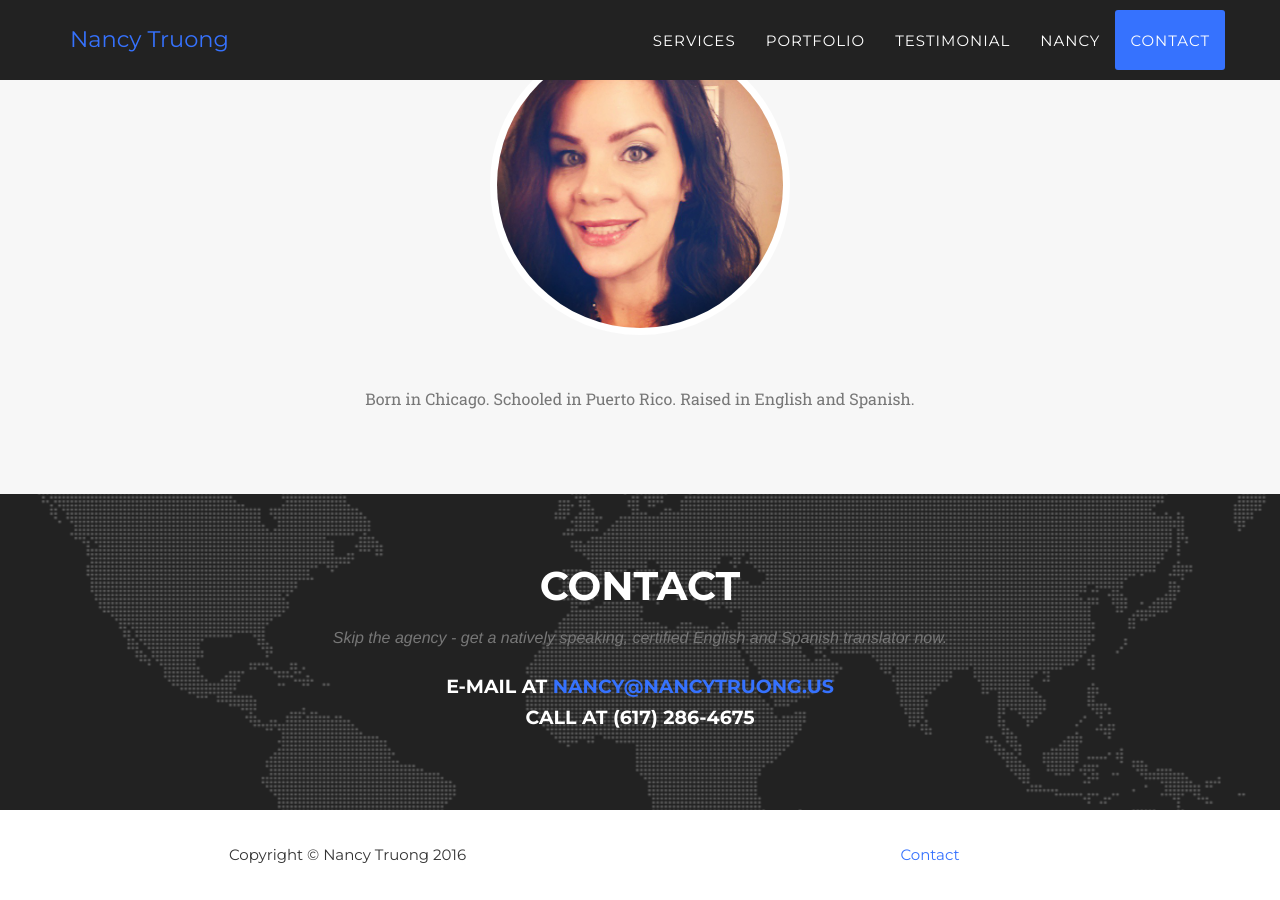
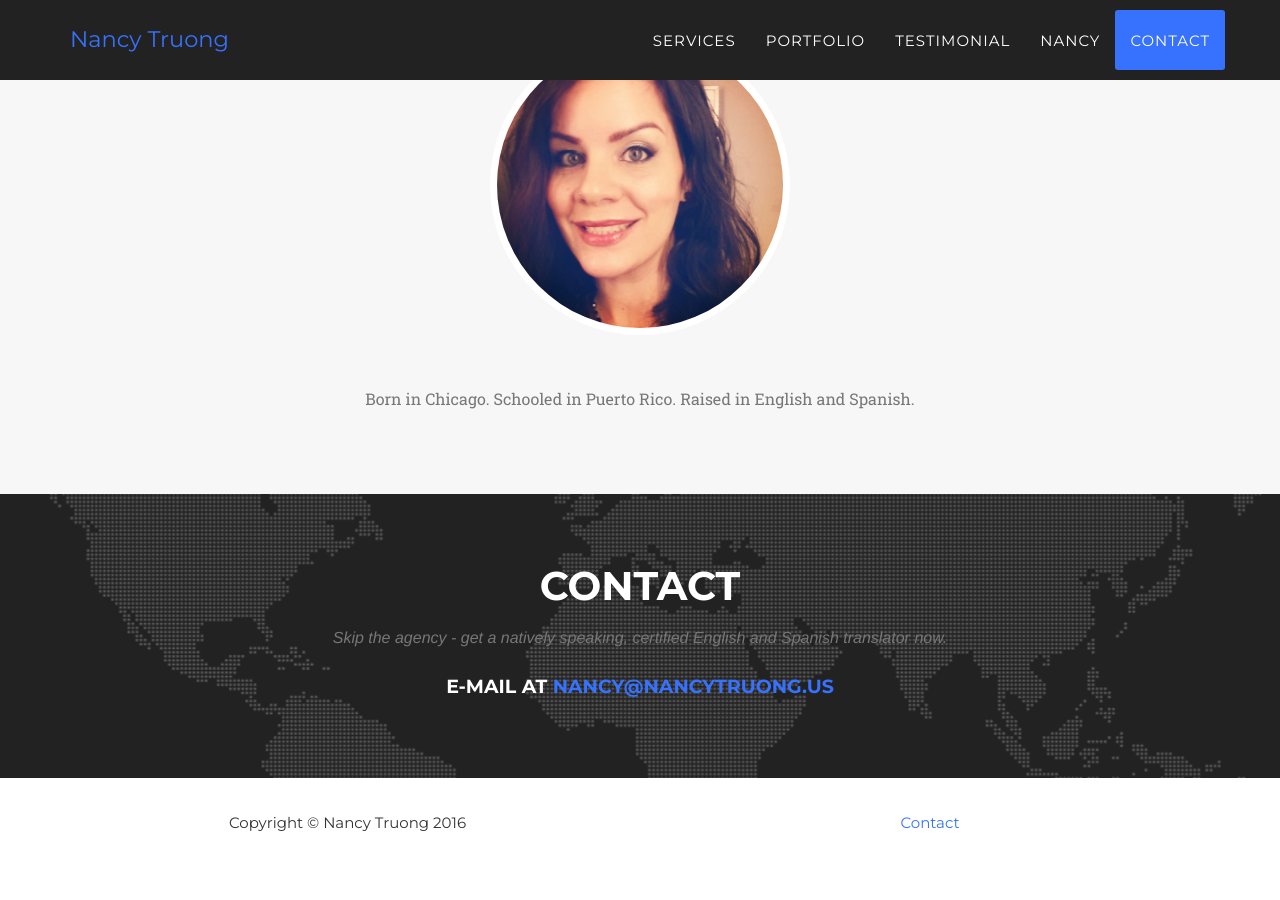
Before and after one commit to nancytruongus/nancytruongus.github.io, a Jekyll site: the page built from index.html, in a window 1280 px wide and 900 px high, scrolled down 2302 px. Built offline with Jekyll 4.4.1, drawn with Linux system fonts in a browser that asks for light colours; some web fonts are replaced; after the commit the page ends 3170 px from its top, so only the background shows below that.

Commit message:
Remove phone number

```diff
--- a/_includes/contact.html
+++ b/_includes/contact.html
@@ -9,7 +9,6 @@
             <div class="row">
                 <div class="col-lg-8 col-lg-offset-2 text-center">
                     <h4 class="large text-muted">E-mail at <a href="mailto:nancy@nancytruong.us" target="_blank">nancy@nancytruong.us</a></p>
-                    <h4 class="large text-muted">Call at (617) 286-4675</p>
                 </div>
             </div>
         </div>
```
